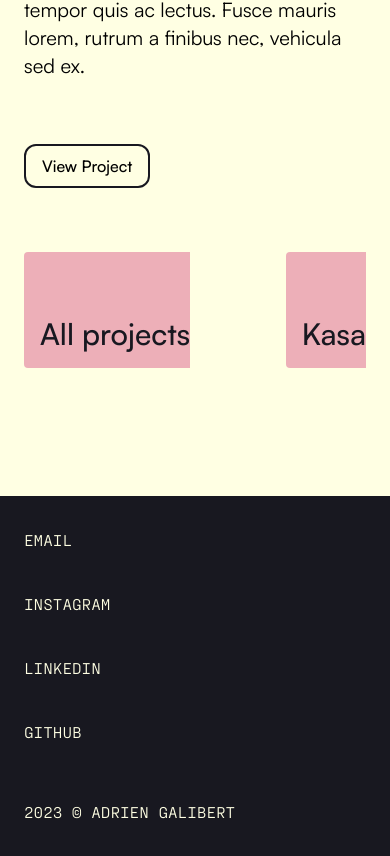
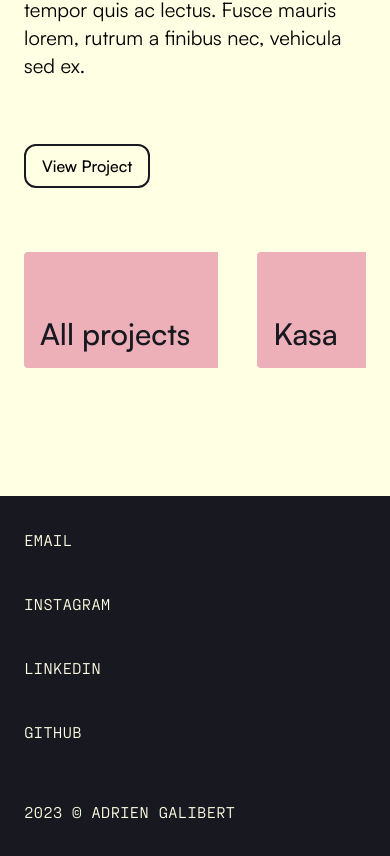
Before and after one commit to adrienglbrt/portfolio-2023, a Next.js app: page /projects/acme in a window 390 px wide. Shown: the part 853-1709 px from the top of the page. Built offline with nearby package versions, Linux system fonts and the light colour scheme.

Commit message:
Update push components [WIP]

```diff
--- /dev/null
+++ b/src/components/pushDefault.js
@@ -0,0 +1,14 @@
+import Link from "next/link";
+
+export default function PushDefault({ href, children }) {
+    return (
+        <Link href={href} className="relative group block bg-pink pl-4 md:pl-8 pb-4 md:pb-8 pt-16 md:pt-48 rounded-l md:rounded-xl overflow-hidden">
+            <div className="before:block before:absolute before:top-0 before:bottom-0 before:left-0 before:right-0 before:bg-overlay before:opacity-0 group-hover:before:opacity-100 before:transition before:duration-300">
+                <div className="flex items-center">
+                    <p className="text-3xl md:text-6xl text-black font-medium group-hover:translate-x-2 transition duration-300">{children}</p>
+                    <span className="text-3xl md:text-6xl text-black font-medium opacity-0 -translate-x-0 group-hover:opacity-100 group-hover:translate-x-4 transition duration-300">→</span>
+                </div>
+            </div>
+        </Link>
+    )
+}
--- a/src/components/pushInternal.js
+++ /dev/null
@@ -1,7 +0,0 @@
-import Link from "next/link";
-
-export default function PushInternal({ href, label }) {
-    return (
-        <Link href={href} className="block bg-pink pl-4 md:pl-8 pb-4 md:pb-8 pt-16 md:pt-48 rounded-l md:rounded-xl text-3xl md:text-6xl text-black font-medium">{label}</Link>
-    )
-}
--- /dev/null
+++ b/src/components/pushProject.js
@@ -0,0 +1,22 @@
+import Link from "next/link";
+import Image from 'next/image'
+
+export default function PushProject({project}) {
+    return (
+        <Link key={project.slug} href={`/projects/${project.slug}`} className="relative group block rounded-l md:rounded-xl overflow-hidden">
+            <div className="before:block before:absolute before:top-0 before:bottom-0 before:left-0 before:right-0 before:bg-overlay before:opacity-0 group-hover:before:opacity-100 before:transition before:duration-300">
+                <div className="">
+                    <Image src={`/images/projects/${project.slug}.jpg`} alt={project.title} width="1200" height="900"/>
+                </div>
+                <div className="absolute bottom-0 pl-8 pb-8 flex items-center">
+                    <p className="text-3xl md:text-6xl text-white font-medium opacity-0 group-hover:opacity-100 group-hover:translate-x-2 transition duration-300">{project.title}</p>
+                    <span className="text-3xl md:text-6xl text-white font-medium opacity-0 -translate-x-0 group-hover:opacity-100 group-hover:translate-x-4 transition duration-300">→</span>
+                </div>
+                <div className="flex justify-between items-center mt-2 md:hidden">
+                    <h2 className="text-xl font-medium">{project.title}</h2>
+                    <p className="text-l">{project.year}</p>
+                </div>
+            </div>
+        </Link>
+    )
+}
--- a/src/pages/index.js
+++ b/src/pages/index.js
@@ -1,7 +1,6 @@
 import projectsData from '../data/projects.json'
-import Image from 'next/image'
-import Link from 'next/link'
-import PushInternal from '@/components/pushInternal'
+import PushDefault from '@/components/pushDefault'
+import PushProject from '@/components/pushProject'
 import Wrapper from '@/components/wrapper'
 import SkillListItem from '@/components/skillListItem'
 
@@ -20,17 +19,9 @@ export default function Home() {
             <h2 className="text-4xl md:text-6xl font-bold mb-8">Selected work</h2>
             <div className="flex flex-col gap-8 md:w-[80%]">
               {highlightedProjects.map((project) => (
-                <Link key={project.slug} href={`/projects/${project.slug}`}>
-                  <div className="overflow-hidden rounded-l md:rounded-xl">
-                    <Image src={`/images/projects/${project.slug}.jpg`} alt={project.title} width="1200" height="900"/>
-                  </div>
-                  <div className="flex justify-between items-center mt-2 md:hidden">
-                    <h2 className="text-xl font-medium">{project.title}</h2>
-                    <p className="text-l">{project.year}</p>
-                  </div>
-                </Link>
+                <PushProject key={project.slug} project={project}/>
               ))}
-            <PushInternal href={"/projects"} label={"See more projects"}/>
+            <PushDefault href={"/projects"}>See more projects</PushDefault>
             </div>
           </section>
           <section className="md:col-span-3 md:col-start-9 self-start sticky top-4">
--- a/src/pages/projects/[slug].js
+++ b/src/pages/projects/[slug].js
@@ -3,7 +3,7 @@ import projectsData from '@/data/projects.json'
 import Button from '@/components/button'
 import Image from 'next/image'
 import Wrapper from '@/components/wrapper'
-import PushInternal from '@/components/pushInternal'
+import PushDefault from '@/components/pushDefault'
 
 export default function Project() {
   const router = useRouter()
@@ -59,16 +59,16 @@ export default function Project() {
             <div className=" mt-16 md:mt-32 flex flex-row justify-between lg:grid lg:grid-cols-12 gap-8">
               <div className="lg:col-span-4 lg:col-start-1">
                 {hasPrevious ? (
-                  <PushInternal href={`/projects/${previousProject.slug}`} label={previousProject.title} />
+                  <PushDefault href={`/projects/${previousProject.slug}`}>{previousProject.title}</PushDefault>
                 ) : (
-                  <PushInternal href={"/projects"} label="All projects" />
+                  <PushDefault href={"/projects"}>All projects</PushDefault>
                 )}
               </div>
               <div className="lg:col-span-4 lg:col-start-9">
                 {hasNext ? (
-                  <PushInternal href={`/projects/${nextProject.slug}`} label={nextProject.title} />
+                  <PushDefault href={`/projects/${nextProject.slug}`}>{nextProject.title}</PushDefault>
                 ) : (
-                  <PushInternal href={"/projects"} label="All projects" />
+                  <PushDefault href={"/projects"}>All projects</PushDefault>
                 )}
               </div>
           </div>
--- a/tailwind.config.js
+++ b/tailwind.config.js
@@ -14,6 +14,7 @@ module.exports = {
         blue: '#111d39',
         pink: '#edafb8',
         red: '#ff220c',
+        overlay: 'rgba(0,0,0,0.2)',
       },
       fontFamily: {
         sans: ['var(--font-satoshi)'],
```
